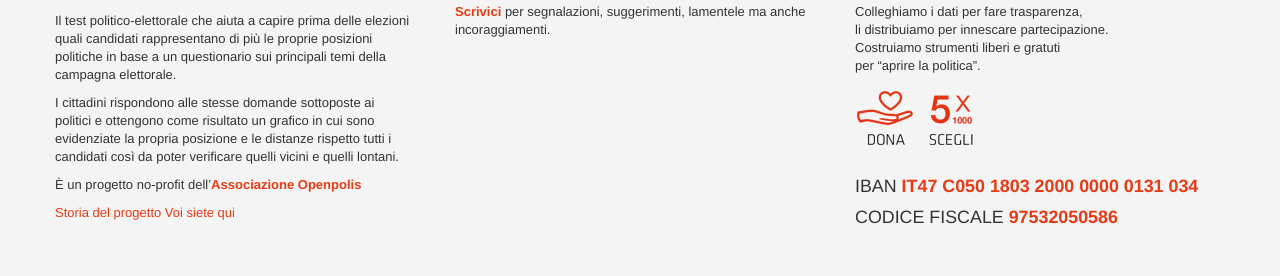
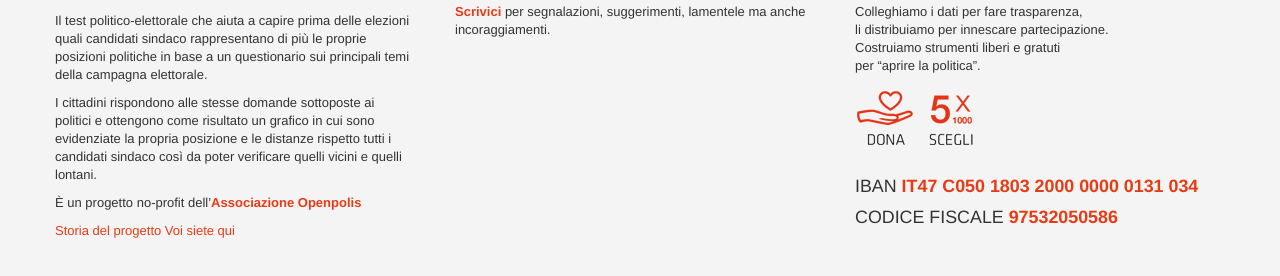
Before and after one commit to openpolis/voisietequi-home-multiistanza, a plain HTML site: page index.html in a window 1280 px wide. Shown: the part 510-786 px from the top of the page. Drawn offline with nearby package versions, Linux system fonts and the light colour scheme; no server answers; a web font is replaced by a local one.

Commit message:
text in footer changed

```diff
--- a/index.html
+++ b/index.html
@@ -126,11 +126,11 @@
         <div class="row-fluid">
             <div class="span4"><img class="img-small" src="static/img/voisietequi-logo-small.png" alt="Voi Siete Qui - Openpolis" />
 
-                <p>Il test politico-elettorale che aiuta a capire prima delle elezioni quali candidati rappresentano di più
+                <p>Il test politico-elettorale che aiuta a capire prima delle elezioni quali candidati sindaco rappresentano di più
                    le proprie posizioni politiche in base a un questionario sui principali temi della campagna elettorale. </p>
 
                 <p>I cittadini rispondono alle stesse domande sottoposte ai politici e ottengono come risultato un grafico
-                   in cui sono evidenziate la propria posizione e le distanze rispetto tutti i candidati
+                   in cui sono evidenziate la propria posizione e le distanze rispetto tutti i candidati sindaco
                    così da poter verificare quelli vicini e quelli lontani.</p>
 
                 <p>È un progetto no-profit dell’<a href="http://www.openpolis.it/"><strong>Associazione Openpolis</strong></a></p>
```
